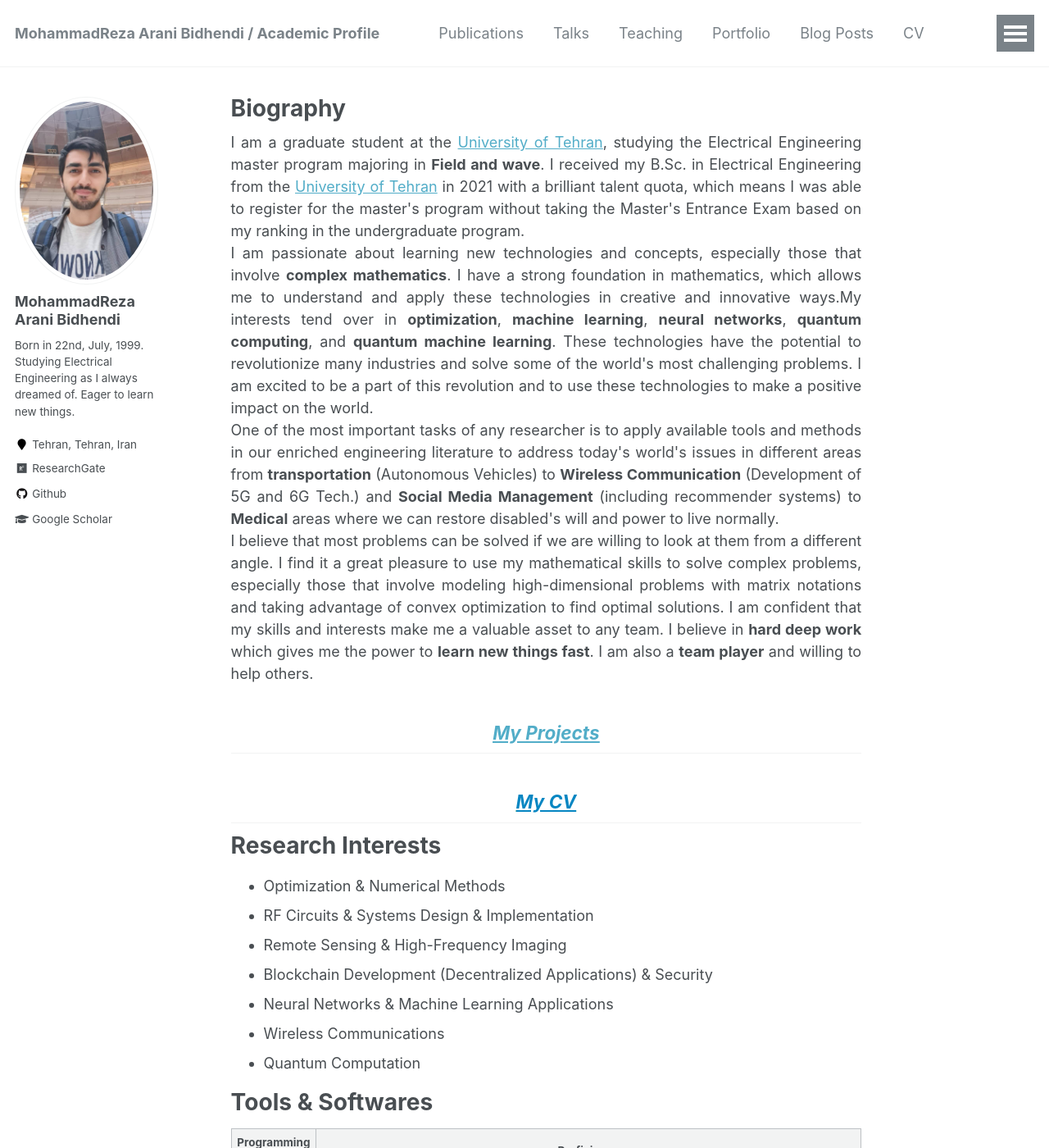
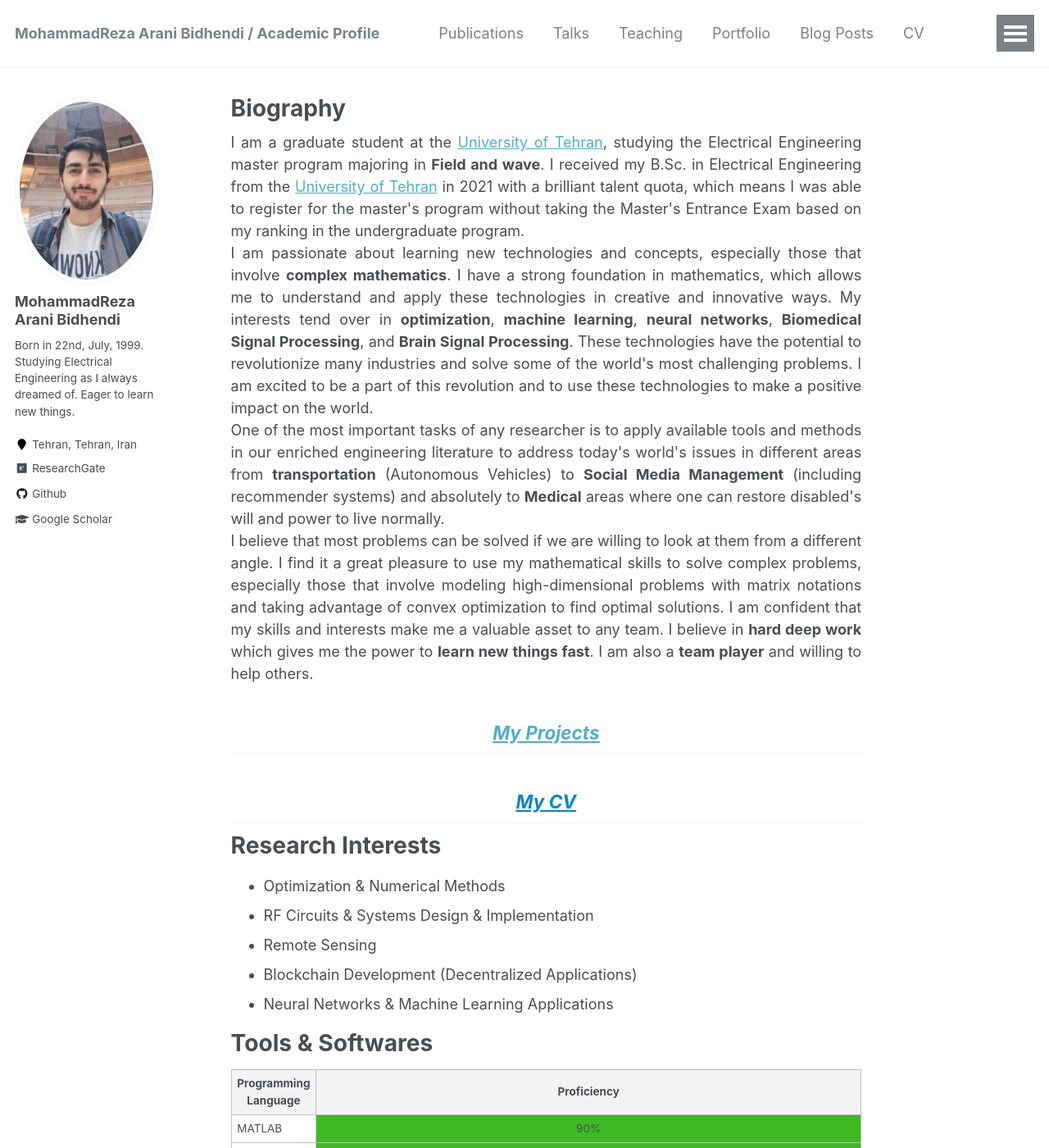
Before and after one commit to MohammadReza-Arani/MohammadReza-Arani.github.io, a Jekyll site: the page built from _pages/about.md, in a window 1280 px wide and 1400 px high. Shown: the whole window at 82% size. Built offline with Jekyll 4.4.1, drawn with Linux system fonts in a browser that asks for light colours.

Commit message:
Update about.md
Updated and removed some descriptions with safer words.

```diff
--- a/_pages/about.md
+++ b/_pages/about.md
@@ -12,11 +12,11 @@ redirect_from:
 I am a graduate student at the <a href="https://ut.ac.ir/en">University of Tehran</a>, studying the Electrical Engineering master program majoring in <strong>Field and wave</strong>. I received my B.Sc. in Electrical Engineering from the <a href="https://ut.ac.ir/en">University of Tehran</a> in 2021 with a brilliant talent quota, which means I was able to register for the master's program without taking the Master's Entrance Exam based on my ranking in the undergraduate program.
   </div>
 <div style='text-align: justify;'>
-I am passionate about learning new technologies and concepts, especially those that involve <strong>complex mathematics</strong>. I have a strong foundation in mathematics, which allows me to understand and apply these technologies in creative and innovative ways.My interests tend over in <strong>optimization</strong>, <strong>machine learning</strong>, <strong>neural networks</strong>, <strong>quantum computing</strong>, and <strong>quantum machine learning</strong>. These technologies have the potential to revolutionize many industries and solve some of the world's most challenging problems. I am excited to be a part of this revolution and to use these technologies to make a positive impact on the world.
+I am passionate about learning new technologies and concepts, especially those that involve <strong>complex mathematics</strong>. I have a strong foundation in mathematics, which allows me to understand and apply these technologies in creative and innovative ways. My interests tend over in <strong>optimization</strong>, <strong>machine learning</strong>, <strong>neural networks</strong>, <strong>Biomedical Signal Processing</strong>, and <strong>Brain Signal Processing</strong>. These technologies have the potential to revolutionize many industries and solve some of the world's most challenging problems. I am excited to be a part of this revolution and to use these technologies to make a positive impact on the world.
 
 </div>
 <div style='text-align: justify;'>
-One of the most important tasks of any researcher is to apply available tools and methods in our enriched engineering literature to address today's world's issues in different areas from <strong>transportation</strong> (Autonomous Vehicles) to <strong>Wireless Communication</strong> (Development of 5G and 6G Tech.) and <strong>Social Media Management</strong> (including recommender systems) to <strong>Medical</strong> areas where we can restore disabled's will and power to live normally.
+One of the most important tasks of any researcher is to apply available tools and methods in our enriched engineering literature to address today's world's issues in different areas from <strong>transportation</strong> (Autonomous Vehicles) to  <strong>Social Media Management</strong> (including recommender systems) and absolutely to <strong>Medical</strong> areas where one can restore disabled's will and power to live normally.
 </div>
 <div style='text-align: justify;'>
 I believe that most problems can be solved if we are willing to look at them from a different angle. I find it a great pleasure to use my mathematical skills to solve complex problems, especially those that involve modeling high-dimensional problems with matrix notations and taking advantage of convex optimization to find optimal solutions. I am confident that my skills and interests make me a valuable asset to any team. I believe in <strong>hard deep work</strong> which gives me the power to <strong>learn new things fast</strong>. I am also a <strong>team player</strong> and willing to help others.
@@ -55,11 +55,11 @@ Research Interests
 ======
 * Optimization & Numerical Methods
 * RF Circuits & Systems Design & Implementation
-* Remote Sensing & High-Frequency Imaging
-* Blockchain Development (Decentralized Applications) & Security
+* Remote Sensing
+* Blockchain Development (Decentralized Applications)
 * Neural Networks & Machine Learning Applications
-* Wireless Communications
-* Quantum Computation
+<!---* Wireless Communications>
+<* Quantum Computation --->
 
 
 
```
